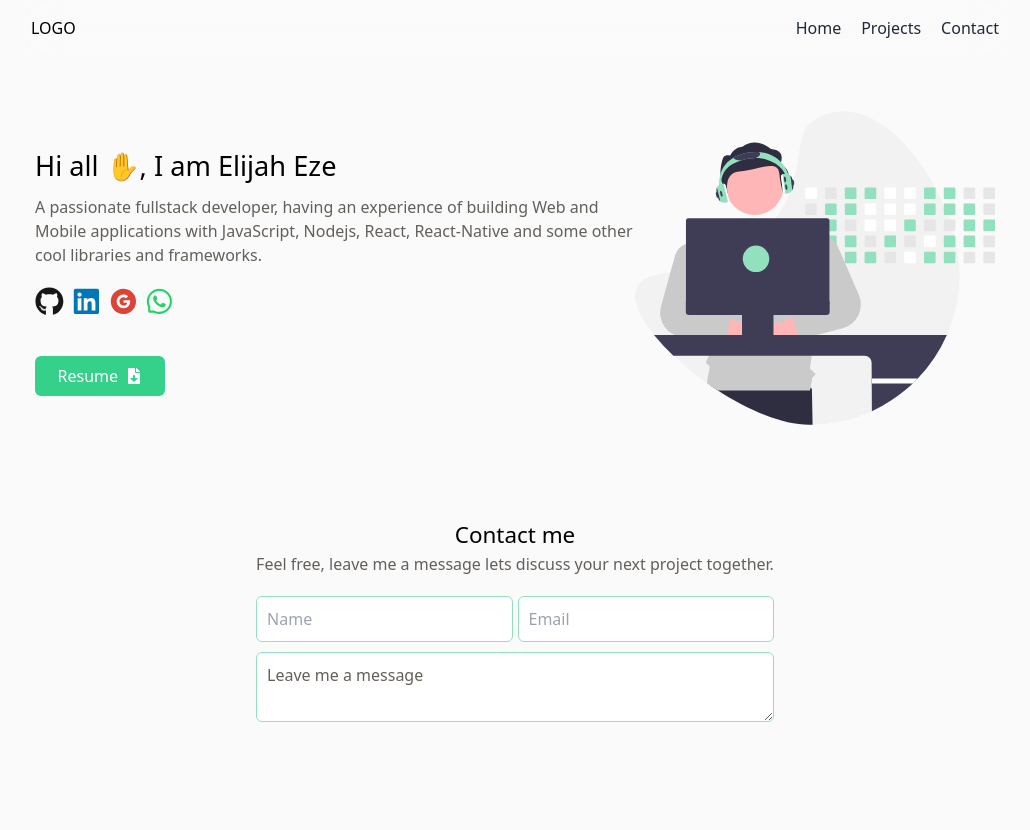
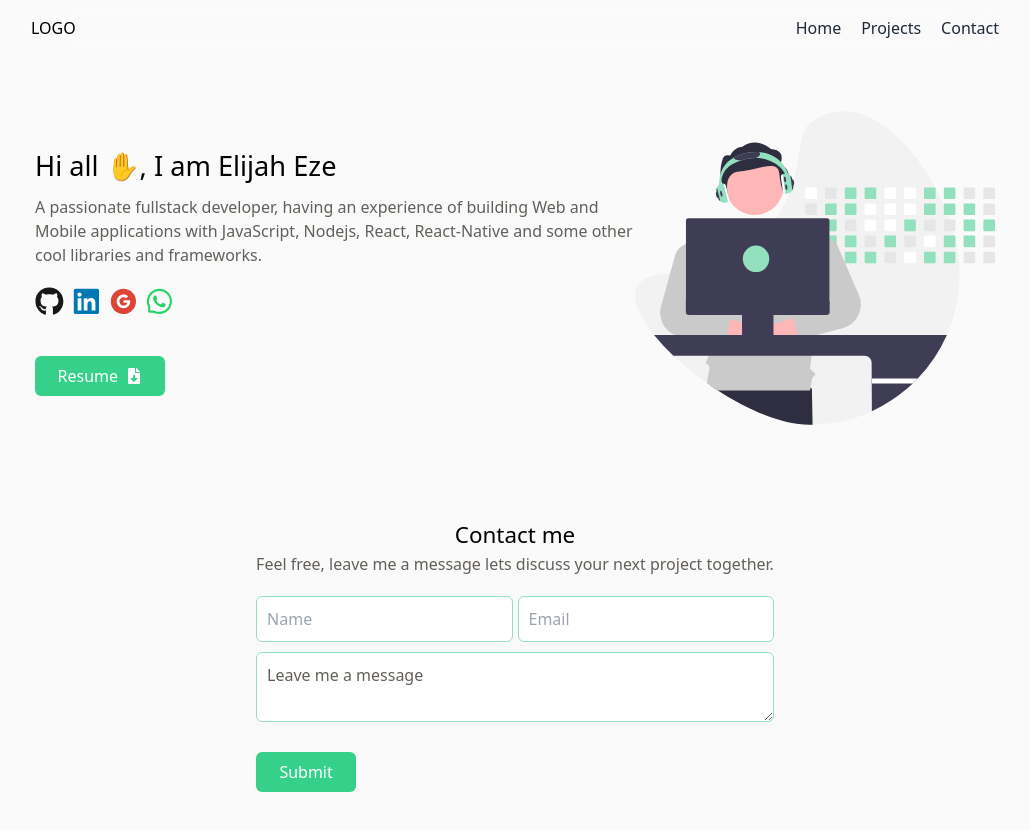
Before and after one commit to ezecodes/portfolio, a Next.js app: page / in a window 1280 px wide. Shown: the top 830 px of the page, without its empty margins (125-1155 px from the left). Before the commit the page ends 800 px from the top, so only its background shows below. Built offline with nearby package versions, Linux system fonts and the light colour scheme.

Commit message:
add button

```diff
--- a/components/contact/index.js
+++ b/components/contact/index.js
@@ -15,16 +15,17 @@ export default function () {
 			<h2 className="h2_header"> Contact me </h2>
 			<form className="" id="contact_form">
 				<legend className="semifaded_text"> Feel free, leave me a message lets discuss your next project together. </legend>
-				<fieldset className="mt-5">
+				<fieldset className="my-5">
 					<Field>
 						<Input type="text" placeholder="Name" required />
 						<Input type="email" placeholder="Email" required />
 					</Field>
 					<Field>
-						<textarea>
-							Leave me a message
-						</textarea>
+						<textarea defaultValue='Leave me a message' />
 					</Field>
+				</fieldset>
+				<fieldset>
+					<Field><button className="bg_green text-white w-[100px] py-2 rounded-md">Submit</button></Field>
 				</fieldset>
 			</form>
 		</section>
```
